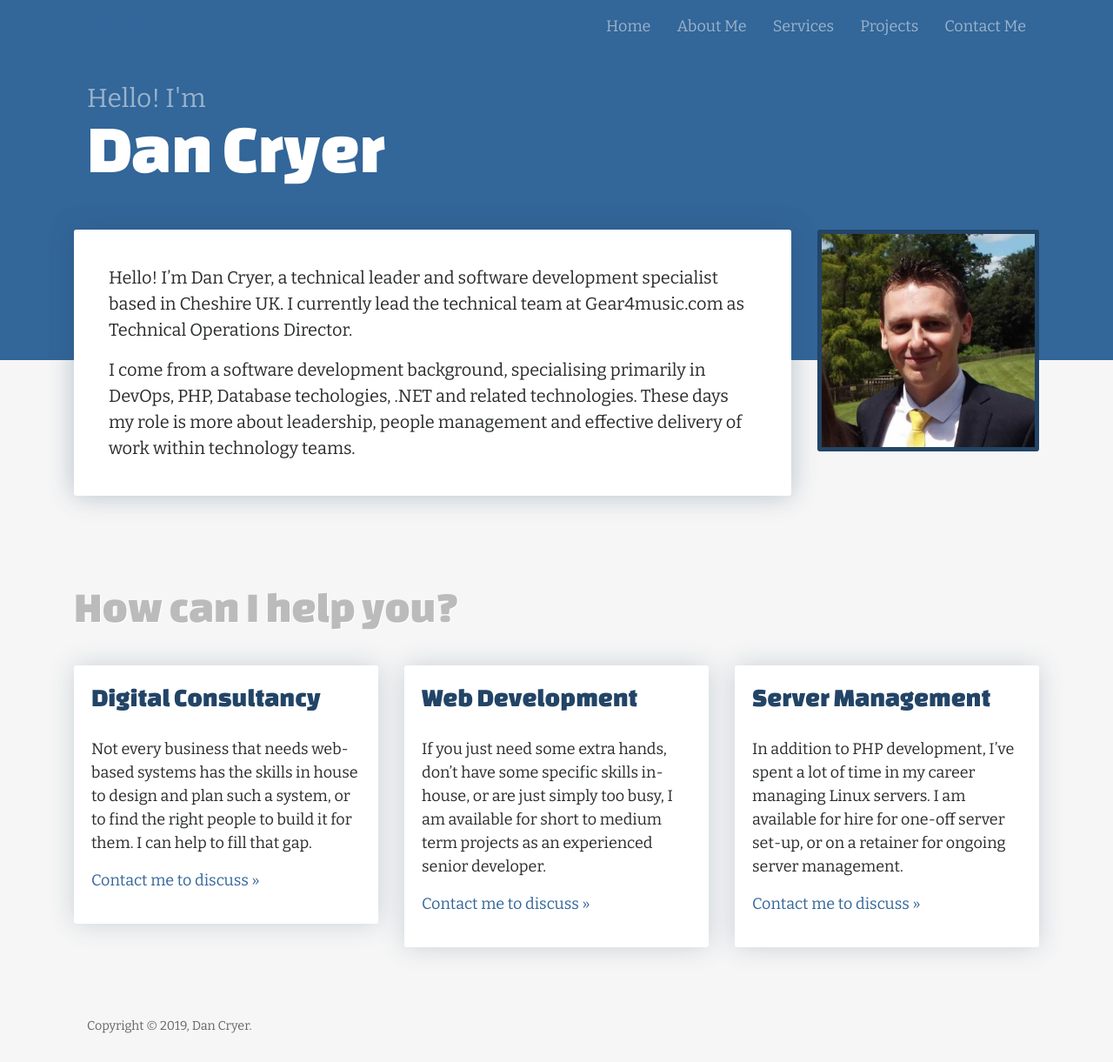
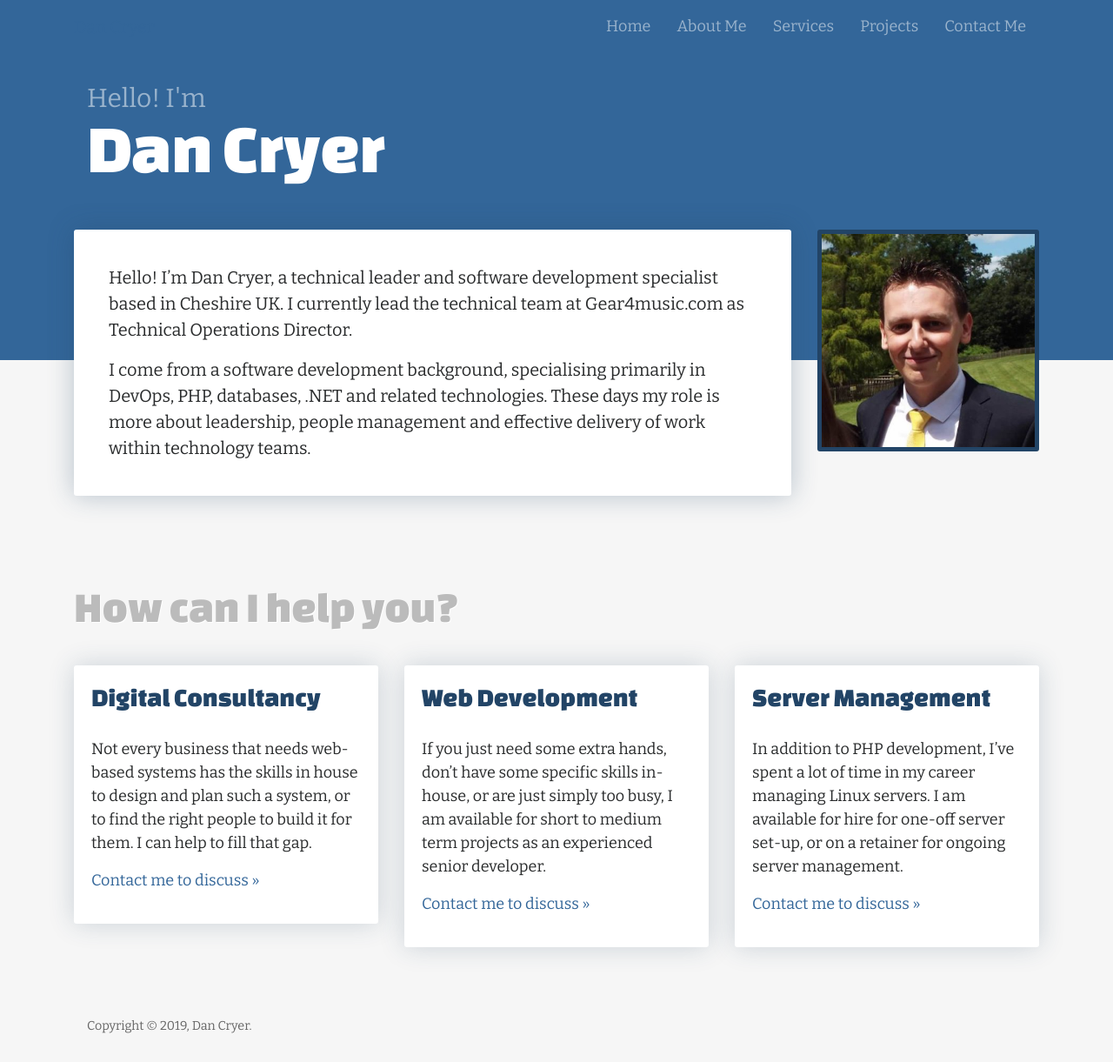
Before and after one commit to dancryer/dancryer.github.io, a Jekyll site: the page built from index.md, in a window 1280 px wide. Shown: the whole page at 87% size. Built offline with Jekyll 4.4.1, drawn with Linux system fonts in a browser that asks for light colours.

Commit message:
Update index.md

```diff
--- a/index.md
+++ b/index.md
@@ -7,4 +7,4 @@ description: >-
 
 Hello! I’m Dan Cryer, a technical leader and software development specialist based in Cheshire UK. I currently lead the technical team at Gear4music.com as Technical Operations Director.
 
-I come from a software development background, specialising primarily in DevOps, PHP, Database techologies, .NET and related technologies. These days my role is more about leadership, people management and effective delivery of work within technology teams.
+I come from a software development background, specialising primarily in DevOps, PHP, databases, .NET and related technologies. These days my role is more about leadership, people management and effective delivery of work within technology teams.
```
